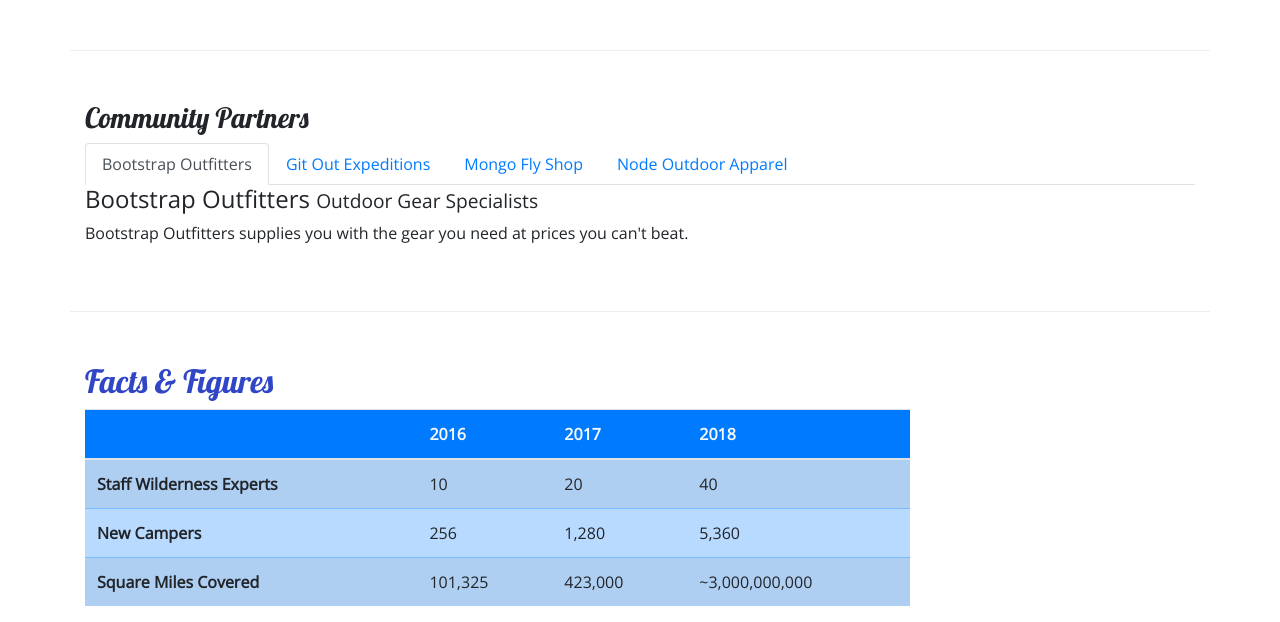
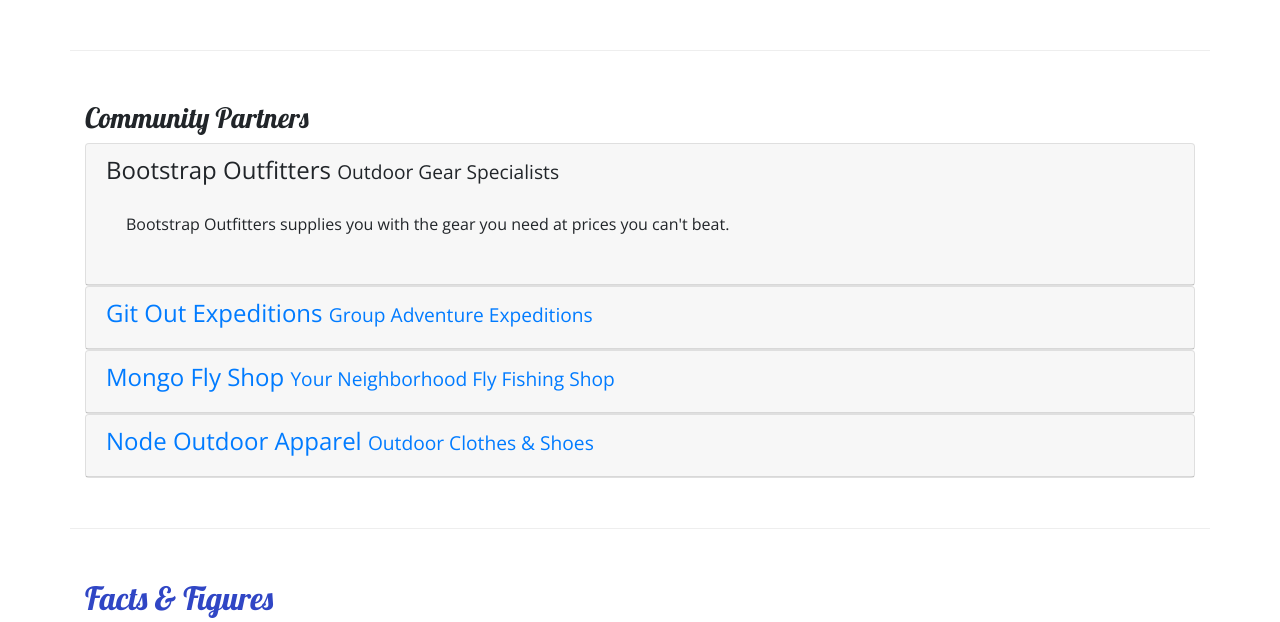
Before and after one commit to agalloch88/Bootstrap, a website: page aboutus.html in a window 1280 px wide. Shown: the part 831-1453 px from the top of the page. Drawn offline with nearby package versions, Linux system fonts and the light colour scheme.

Commit message:
Accordion

```diff
--- a/aboutus.html
+++ b/aboutus.html
@@ -95,7 +95,7 @@
             </div>
         </div>
 
-        <div class="row row-content">
+        <!--<div class="row row-content">
             <div class="col">
                 <h3>Community Partners</h3>
                 <ul class="nav nav-tabs">
@@ -120,6 +120,70 @@
                     <div role="tabpanel" class="tab-pane fade" id="node">
                         <h4>Node Outdoor Apparel <small>Outdoor Clothes & Shoes</small></h4>
                         <p class="d-none d-sm-block">From polar fleeces to swimsuits, hiking boots to waders, a visit to Node will be sure to get you covered.</p>
+                    </div>
+                </div>
+            </div>
+        </div>  this section hidden in favor of the accordion demo-->
+
+        <div class="row row-content">
+            <div class="col">
+                <h3>Community Partners</h3>
+                <div id="accordion">
+                    <div class="card">
+                        <div role="tab" class="card-header">
+                            <h4>
+                                <a data-toggle="collapse" data-target="#bootstrap">
+                                    Bootstrap Outfitters <small>Outdoor Gear Specialists</small>
+                                </a>
+                            </h4>
+                            <div class="collapse show" id="bootstrap" data-parent="#accordion">
+                                <div class="card-body">
+                                    <p class="d-none d-sm-block">Bootstrap Outfitters supplies you with the gear you need at prices you can't beat.</p>
+                                </div>
+                            </div>
+                        </div>
+                    </div>
+                    <div class="card">
+                        <div role="tab" class="card-header">
+                            <h4>
+                                <a class="collapsed" data-toggle="collapse" data-target="#git">
+                                    Git Out Expeditions <small>Group Adventure Expeditions</small>
+                                </a>
+                            </h4>
+                            <div class="collapse" id="git" data-parent="#accordion">
+                                <div class="card-body">
+                                    <p class="d-none d-sm-block">Join Git Out Expeditions to explore new horizons with a group of other adventurers!</p>
+                                </div>
+                            </div>
+                        </div>
+                    </div>
+                    <div class="card">
+                        <div role="tab" class="card-header">
+                            <h4>
+                                <a class="collapsed" data-toggle="collapse" data-target="#mongo">
+                                    Mongo Fly Shop <small>Your Neighborhood Fly Fishing Shop</small>
+                                </a>
+                            </h4>
+                            <div class="collapse" id="mongo" data-parent="#accordion">
+                                <div class="card-body">
+                                    <p class="d-none d-sm-block">Need a new fishing pole, a tacklebox, or flies of all kinds? Stop by Mongo Fly Shop.</p>
+                                </div>
+                            </div>
+                        </div>
+                    </div>
+                    <div class="card">
+                        <div role="tab" class="card-header">
+                            <h4>
+                                <a class="collapsed" data-toggle="collapse" data-target="#node">
+                                    Node Outdoor Apparel <small>Outdoor Clothes & Shoes</small>
+                                </a>
+                            </h4>
+                            <div class="collapse" id="node" data-parent="#accordion">
+                                <div class="card-body">
+                                    <p class="d-none d-sm-block">From polar fleeces to swimsuits, hiking boots to waders, a visit to Node will be sure to get you covered.</p>
+                                </div>
+                            </div>
+                        </div>
                     </div>
                 </div>
             </div>
```
